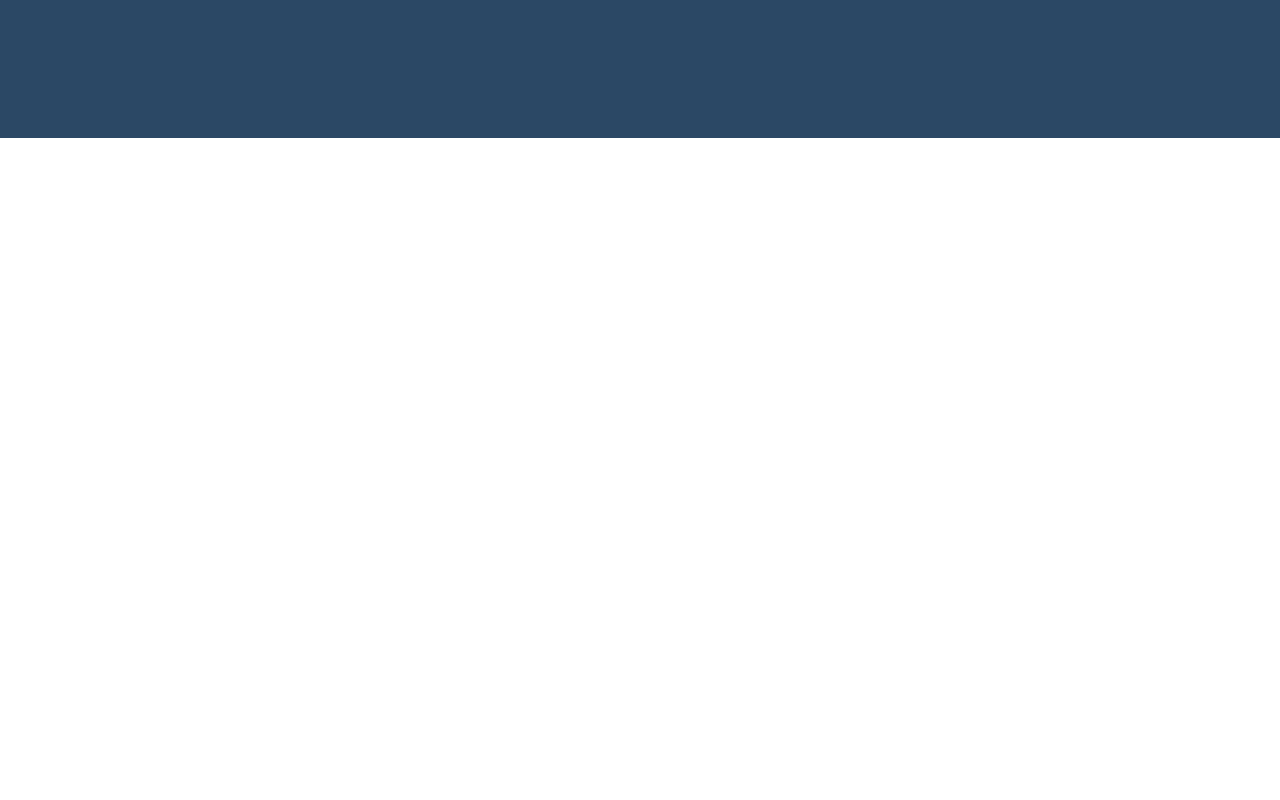
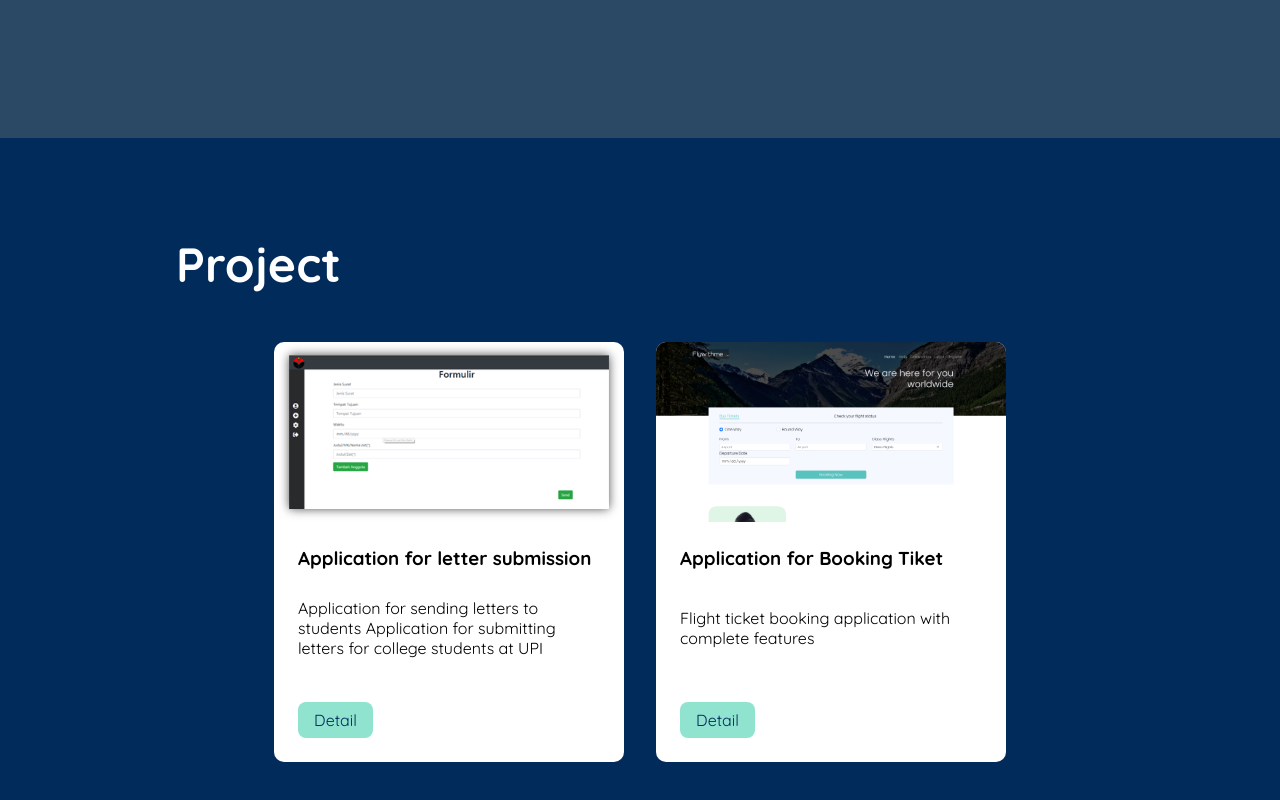
Before and after one commit to falonez/myprofile, a React (Create React App) app: page / in a window 1280 px wide. Shown: the part 1445-2245 px from the top of the page. Before the commit the page ends 1583 px from the top, so only its background shows below. Built offline with nearby package versions, Linux system fonts and the light colour scheme.

Commit message:
Create Component Projects

```diff
--- a/src/App.js
+++ b/src/App.js
@@ -1,5 +1,5 @@
 import "./App.css";
-import { Navbar, Hero, About } from "./components";
+import { Navbar, Hero, About, Projects } from "./components";
 
 function App() {
   return (
@@ -7,6 +7,7 @@ function App() {
       <Navbar />
       <Hero />
       <About />
+      <Projects />
     </div>
   );
 }
--- /dev/null
+++ b/src/components/Projects/index.js
@@ -0,0 +1,62 @@
+import React from "react";
+import "./projects.css";
+import ImageUPI from "../../assets/images/upi/Picture2.png";
+import Flywithme from "../../assets/images/flywithme/Cover.png";
+
+const Projects = () => {
+  const data = [
+    {
+      id: 1,
+      title: "Application for letter submission",
+      description:
+        "Application for sending letters to students Application for submitting letters for college students at UPI",
+      image: ImageUPI,
+      detail: "#/",
+      website: "#/",
+    },
+    // {
+    //   id: 2,
+    //   title: "Project 1",
+    //   description: "Project 2 description",
+    //   image: "https://i.ibb.co/0nQqZ3r/1.png",
+    //   detail: "#/",
+    //   website: "#/",
+    // },
+    {
+      id: 3,
+      title: "Application for Booking Tiket",
+      description: "Flight ticket booking application with complete features",
+      image: Flywithme,
+      detail: "#/",
+      website: "#/",
+    },
+  ];
+  return (
+    <>
+      <div className="projects" id="projects">
+        <h1>Project</h1>
+        <div className="menu-card-projects">
+          {data.map((item) => {
+            return (
+              <div className="card-projects">
+                <div className="card-image-projects">
+                  <img src={item.image} alt="1" border="0"></img>
+                </div>
+                <div className="card-text-projects">
+                  <h3>{item.title}</h3>
+                  <p>{item.description}</p>
+                  <div className="link-projects">
+                    <a href={item.detail}>Detail</a>
+                    {/* <a href="#/">{item.website}</a> */}
+                  </div>
+                </div>
+              </div>
+            );
+          })}
+        </div>
+      </div>
+    </>
+  );
+};
+
+export default Projects;
--- /dev/null
+++ b/src/components/Projects/projects.css
@@ -0,0 +1,67 @@
+.projects {
+  width: 100%;
+  height: 100%;
+  min-height: 100vh;
+  background-color: var(--primary);
+  display: flex;
+  flex-direction: column;
+  padding: 3rem 10%;
+  padding-top: 6rem;
+}
+
+.projects h1 {
+  font-size: 3rem;
+  color: #fff;
+  margin-left: 3rem;
+  margin-bottom: 2rem;
+}
+
+.projects .menu-card-projects {
+  display: flex;
+  flex-wrap: wrap;
+  justify-content: center;
+}
+
+.projects .menu-card-projects .card-projects {
+  background-color: #fff;
+  width: 350px;
+  margin: 1rem;
+  border-radius: 10px;
+}
+
+.card-image-projects {
+  height: 180px;
+}
+
+.card-image-projects img {
+  width: 100%;
+  height: 100%;
+  object-fit: cover;
+  border-radius: 10px 10px 0 0;
+}
+
+.card-text-projects {
+  display: flex;
+  flex-direction: column;
+  height: 30vh;
+  justify-content: space-between;
+  align-self: stretch;
+  padding: 1.5rem;
+}
+
+.card-text-projects p {
+  font-size: 1rem;
+  margin-bottom: 1rem;
+}
+
+.card-text-projects .link-projects {
+  display: flex;
+  justify-content: space-between;
+}
+
+.card-text-projects .link-projects a {
+  color: var(--primary);
+  background-color: var(--Teal);
+  padding: 0.5rem 1rem;
+  border-radius: 0.5rem;
+}
--- a/src/components/index.js
+++ b/src/components/index.js
@@ -1,5 +1,6 @@
 import Navbar from "./Navbar";
 import Hero from "./Hero";
 import About from "./About";
+import Projects from "./Projects";
 
-export { Navbar, Hero, About };
+export { Navbar, Hero, About, Projects };
```
